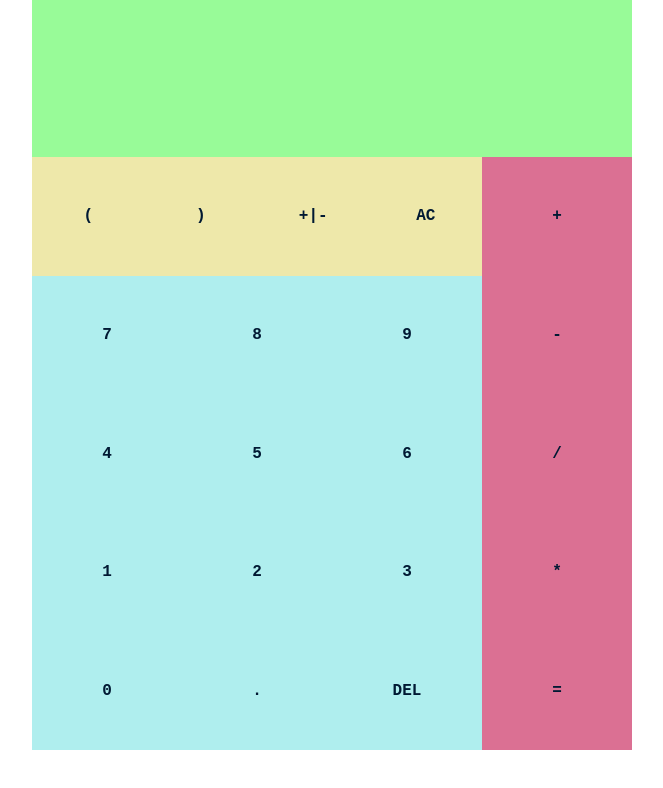
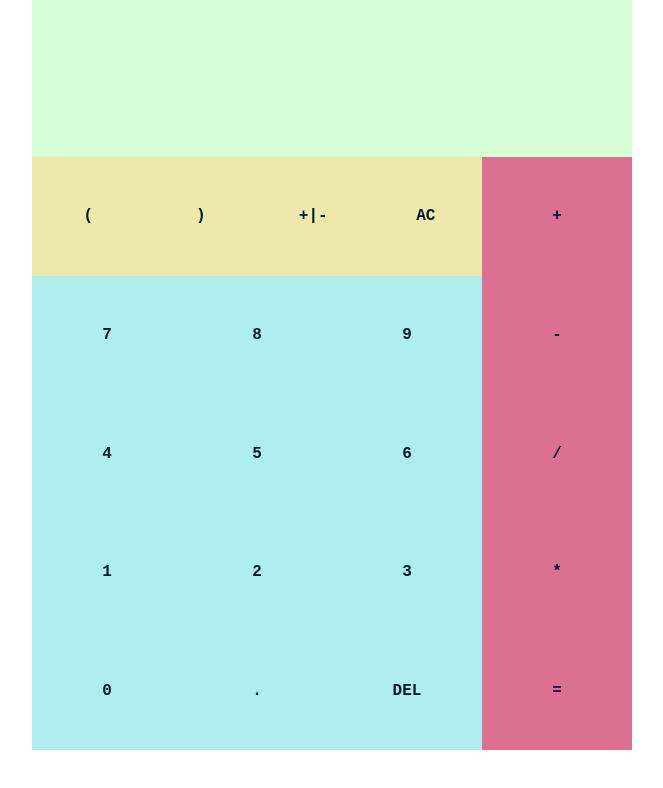
Before and after one commit to ivan-rey-c-v/calculator-Vue, a Vue app: page / in a window 1280 px wide. Shown: the top 788 px of the page, without its empty margins (308-971 px from the left). Built offline with nearby package versions, Linux system fonts and the light colour scheme.

Commit message:
Remove transform. Change color -green.

```diff
--- a/src/components/AppendItem.vue
+++ b/src/components/AppendItem.vue
@@ -1,6 +1,6 @@
 <template>
   <div @click="append"
-    class="flex jc-center ai-center grow-1 shrink-1 basis-10 pointer active-1"
+    class="flex jc-center ai-center grow-1 shrink-1 basis-10 pointer"
   >
     <code>
       {{ val }}
--- a/static/css/main.css
+++ b/static/css/main.css
@@ -96,14 +96,11 @@ body, h1, h2, h3, h4, h5, h6, p, ol, ul {
 .pointer {
   cursor: pointer
 }
-.active-1:hover {
-  transform: scale(0.95)
-}
 
 :root {
   --color-red: palevioletred;
   --color-yellow: palegoldenrod;
-  --color-green: palegreen;
+  --color-green: #d7ffd7;
   --color-blue: paleturquoise;
   --color-darkgreen: #003514;
   --color-darkred: #8d0119;
```
